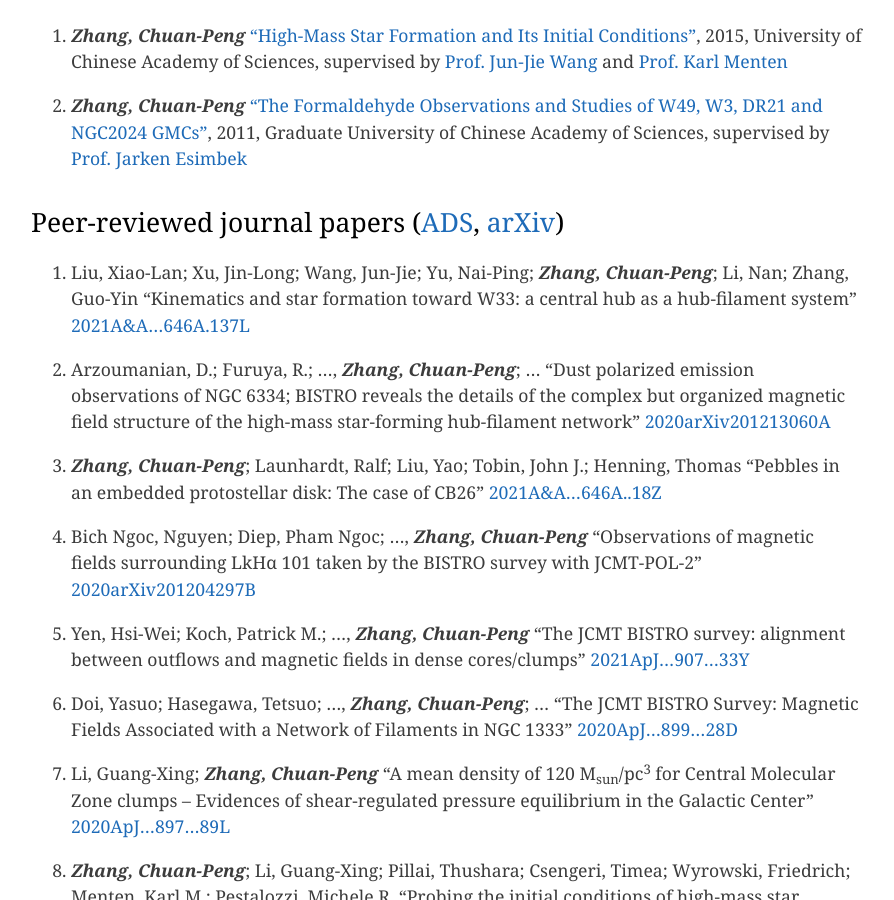
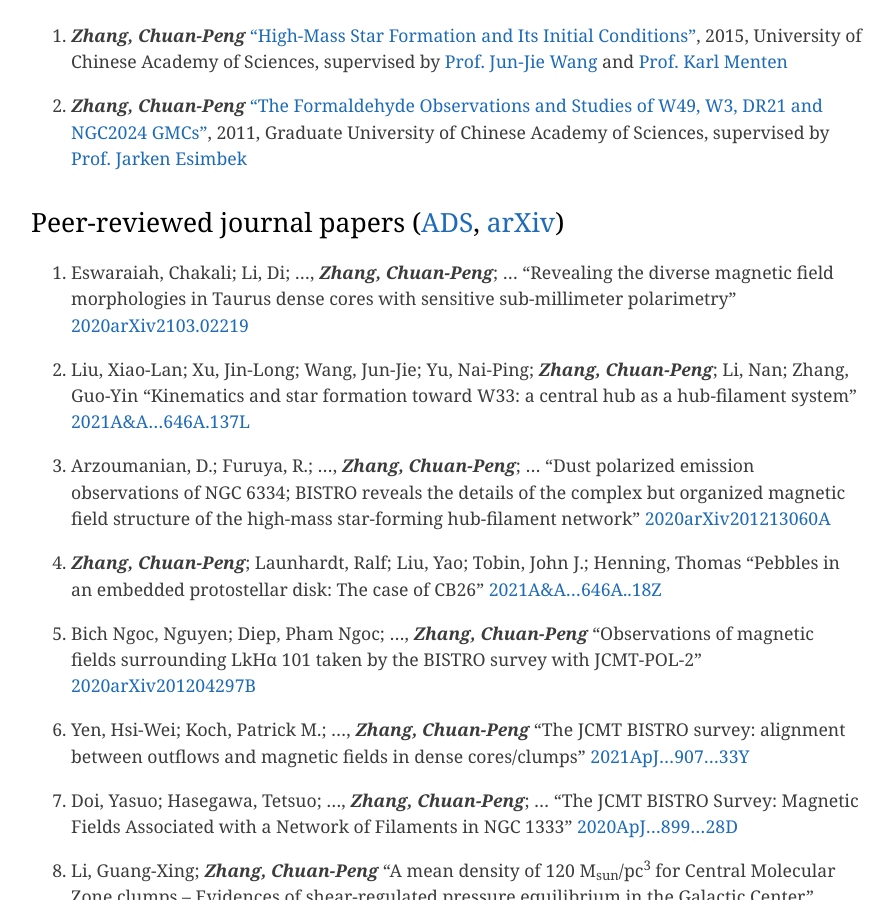
Before and after one commit to zcp521/zcp521.github.io, a Jekyll site: the page built from pub.md, in a window 1280 px wide and 900 px high, scrolled down 476 px. Shown: the whole window, without its empty margins (193-1087 px from the left). Built offline with Jekyll 4.4.1, drawn with Linux system fonts in a browser that asks for light colours.

Commit message:
Update pub.md

```diff
--- a/pub.md
+++ b/pub.md
@@ -13,6 +13,12 @@ tagline: "My publication list"
 
 
 ## Peer-reviewed journal papers ([ADS](https://ui.adsabs.harvard.edu/public-libraries/RijjUuncQru3dbS8Amb6eA), [arXiv](https://arxiv.org/a/zhang_c_2.html))
+
+
+47. Eswaraiah, Chakali; Li, Di; ..., ***Zhang, Chuan-Peng***; ...
+	"Revealing the diverse magnetic field morphologies in Taurus dense cores with sensitive sub-millimeter polarimetry"
+	[2020arXiv2103.02219](https://arxiv.org/abs/2103.02219)
+
 46. Liu, Xiao-Lan; Xu, Jin-Long; Wang, Jun-Jie; Yu, Nai-Ping; ***Zhang, Chuan-Peng***; Li, Nan; Zhang, Guo-Yin
 	"Kinematics and star formation toward W33: a central hub as a hub-filament system"
 	[2021A&A...646A.137L](https://ui.adsabs.harvard.edu/abs/2021A%26A...646A.137L)
```
